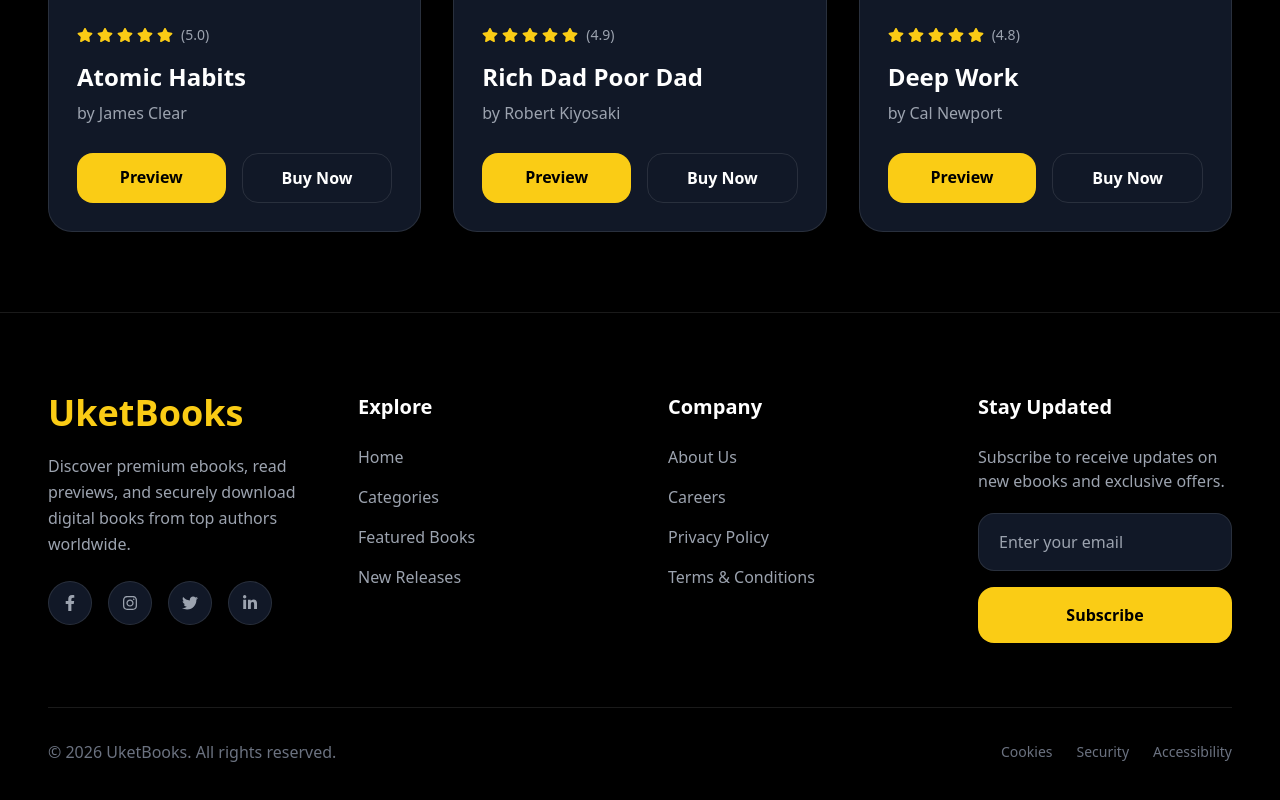
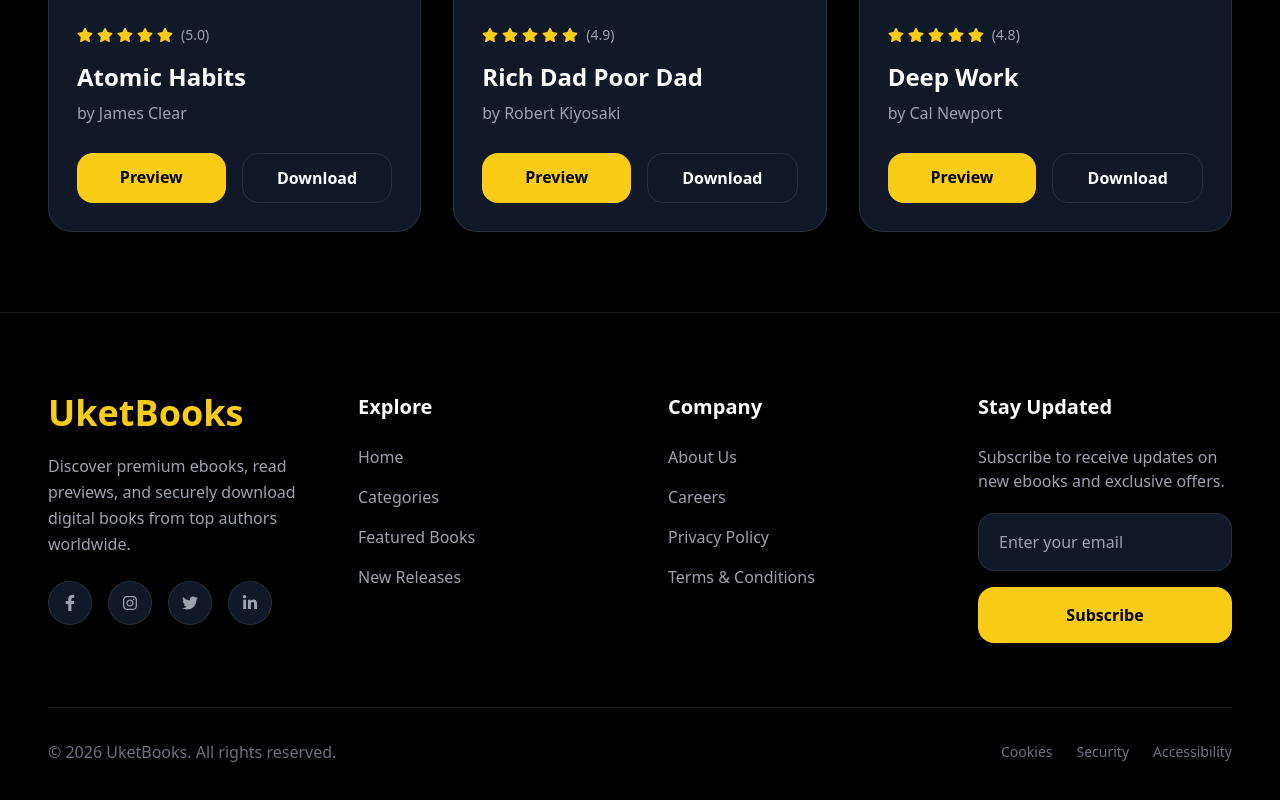
Before and after one commit to kanuorieTech-5/eBook-Store, a React (Vite) app: page / in a window 1280 px wide. Shown: the part 2072-2872 px from the top of the page. Built offline with nearby package versions, Linux system fonts and the light colour scheme.

Commit message:
fix modal import

```diff
--- a/src/components/FeatureCarousel.jsx
+++ b/src/components/FeatureCarousel.jsx
@@ -112,8 +112,8 @@
                   Preview
                 </Link>
 
-                <Link to="/checkoutform" className="flex-1 border border-white/10 hover:bg-white/5 transition text-white py-3 rounded-2xl font-semibold text-center">
-                  Buy Now
+                <Link to="/checkout" className="flex-1 border border-white/10 hover:bg-white/5 transition text-white py-3 rounded-2xl font-semibold text-center">
+                  Download
                 </Link>
 
               </div>
--- a/src/components/FeaturedBooks.jsx
+++ b/src/components/FeaturedBooks.jsx
@@ -26,10 +26,10 @@
           ⭐ Featured Books
         </h2>
 
-          <div className="grid grid-cols-2 md:grid-cols-3 lg:grid-cols-4 gap-5">          {books.map((book) => (
+          <div className="grid grid-cols-4 md:grid-cols-3 lg:grid-cols-4 gap-2"> {books.map((book) => (
             <div
               key={book.id}
-              className="bg-white shadow-md rounded-lg p-6 hover:shadow-lg transition"
+              className="bg-white shadow-md rounded-lg p- hover:shadow-lg transition"
             >
               <div className="h-40 bg-gray-200 rounded mb-4"
                 style={{ backgroundImage: `url(${book.cover})`, backgroundSize: 'cover', backgroundPosition: 'center' }}
--- a/src/pages/BookDetails.jsx
+++ b/src/pages/BookDetails.jsx
@@ -41,7 +41,7 @@
         }}
         className="bg-purple-600 text-white w-full py-2 rounded mt-4"
       >
-        buy now
+        Download
       </button>
     </div>
   );
--- a/src/pages/Books.jsx
+++ b/src/pages/Books.jsx
@@ -4,6 +4,7 @@
 import SearchBar from "../components/SearchBar";
 import CategoryFilter from "../components/CategoryFilter";
 import { CartContext } from "../context/CartContext";
+import FeaturedBooks from "../components/FeaturedBooks";
 
 export default function Books() {
 
@@ -32,6 +33,9 @@
           className="w-full h-40 object-cover rounded mb-3"
           />
       </div>
+      <div>
+        < FeaturedBooks />
+      </div>
       <CategoryFilter
         category={category}
         setCategory={setCategory}
--- a/src/pages/Cart.jsx
+++ b/src/pages/Cart.jsx
@@ -30,7 +30,7 @@
       </div>
 
       <button
-        onClick={() => navigate("/Checkoutform")}
+        onClick={() => navigate("/Checkout")}
         className="bg-green-600 text-white w-full py-2 rounded mt-4"
       >
         Checkout
--- a/src/routes/AppRoutes.jsx
+++ b/src/routes/AppRoutes.jsx
@@ -15,7 +15,9 @@
 import Profile from "../pages/profile";
 import Success from "../pages/OrderSuccess";
 import CheckoutForm from "../components/CheckoutForm";
-import previewModal from "../components/previewModal";
+import PreviewModal from "../components/previewModal";
+import paymentbutton from "../components/paymentbutton";
+import paymentgateway from "../components/paymentgateway";
 export default function AppRoutes() {
   return (
     <Routes>
@@ -34,6 +36,8 @@
       <Route path="/success" element={<OrderSuccess />} />
       <Route path="/checkoutform" element={<CheckoutForm />} />
       <Route path="/previewmodal" element={<previewModal />} />
+      <Route path="/paymentbutton" element={<paymentbutton />} />
+      <Route path="/payment" element={<paymentgateway />} />
       <Route path="/dashboard" element={<ProtectedRoute><Dashboard /></ProtectedRoute>} />
       <Route path="/MyLibrary" element={<ProtectedRoute> <MyLibrary /></ProtectedRoute>}/>
     </Routes>
```
